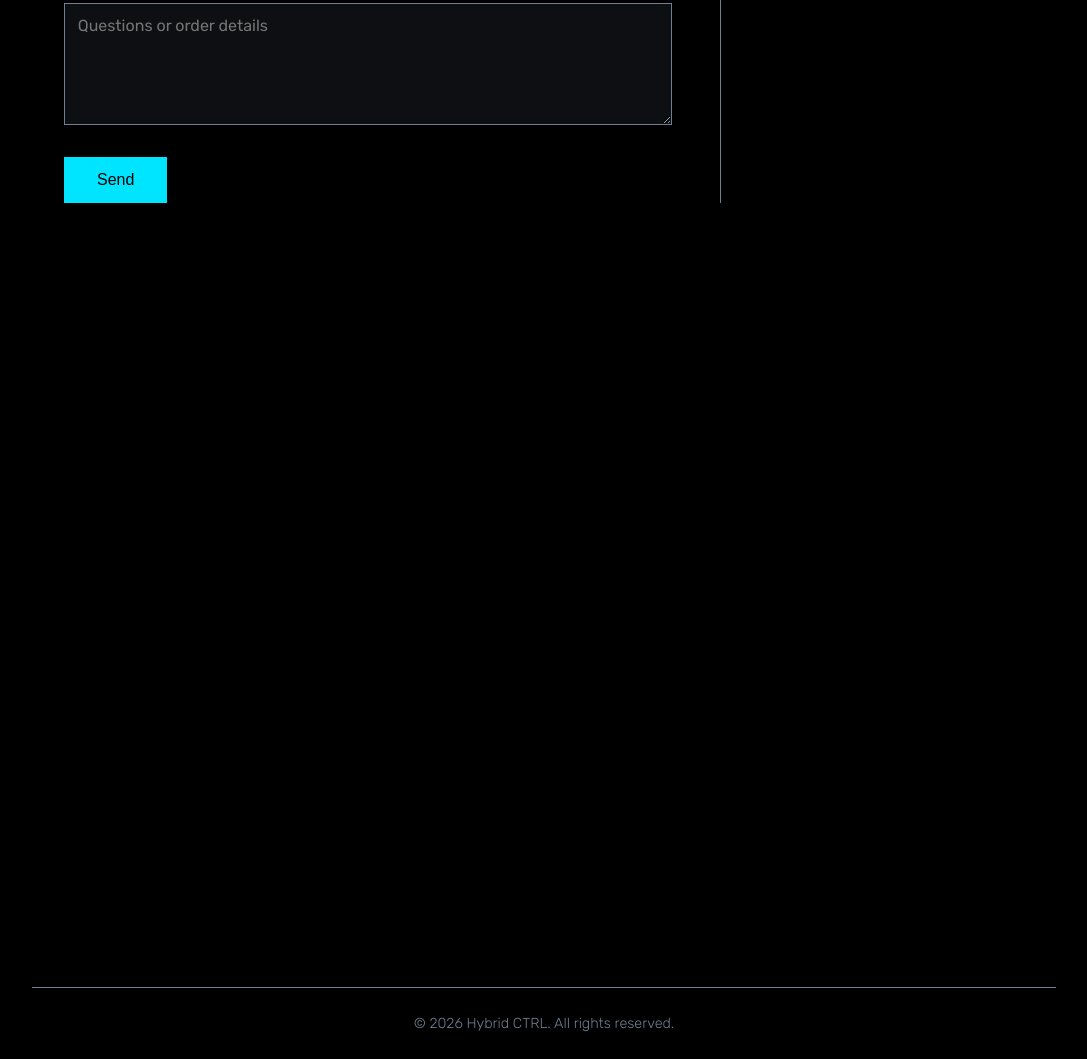
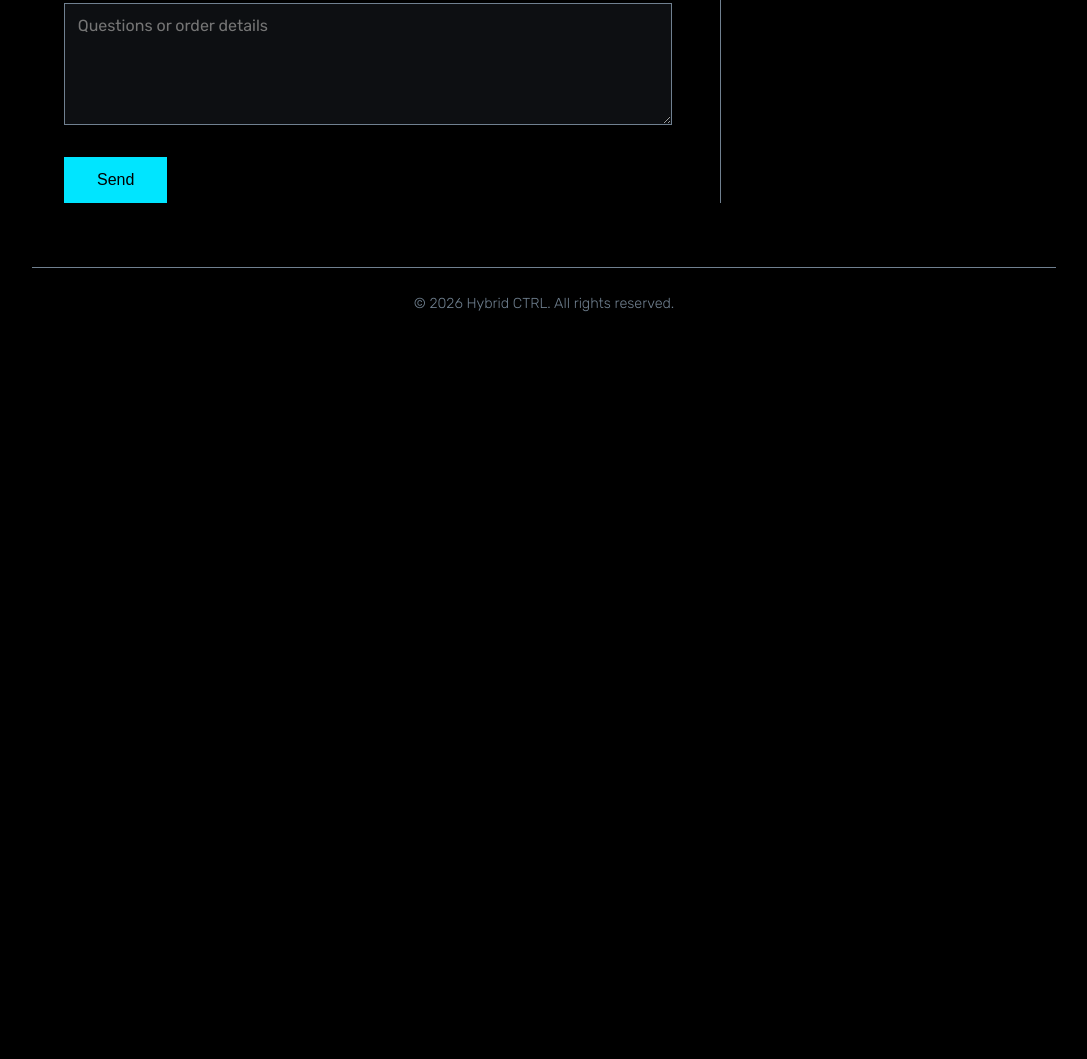
Before and after one commit to nooajaakkola/Ohjelmistotuotanto, a plain HTML site: page index.html in a window 1280 px wide. Shown: the part 2748-3807 px from the top of the page, without its empty margins (96-1183 px from the left). After the commit the page ends 3087 px from the top, so only its background shows below. Drawn offline with Linux system fonts and the light colour scheme; a web font is replaced by a local one.

Commit message:
removed extra section

```diff
--- a/index.html
+++ b/index.html
@@ -115,9 +115,6 @@
                     </div>
                 </div>
             </section>
-            <section id="products">
-
-            </section>
         </main>
 
         <footer>
```
